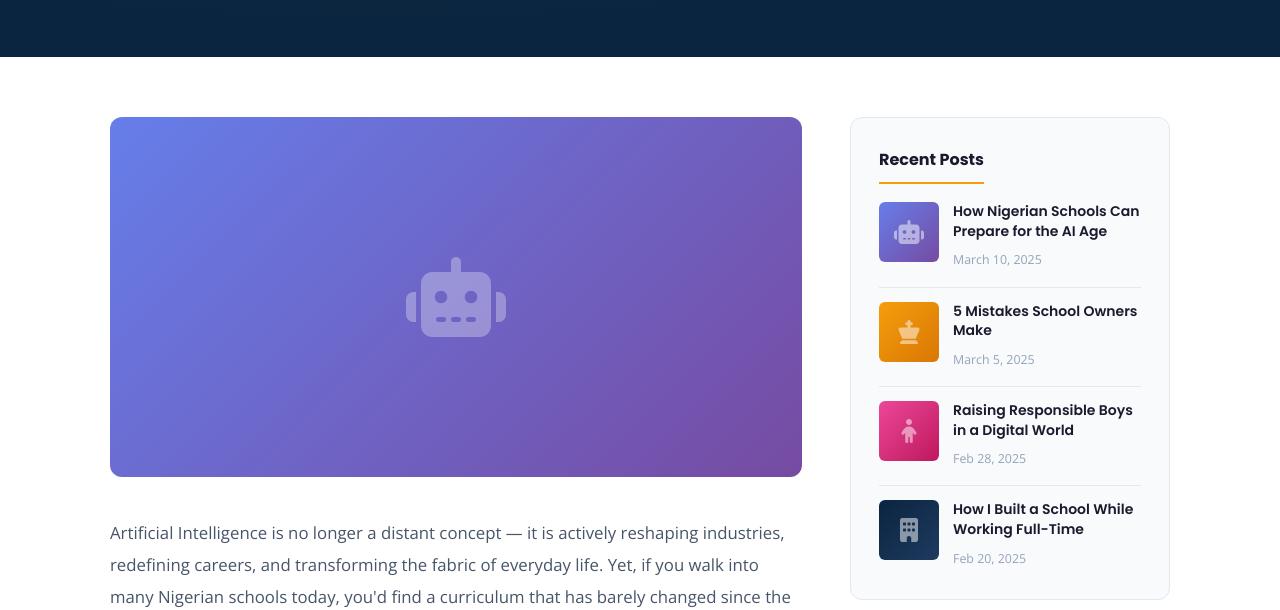
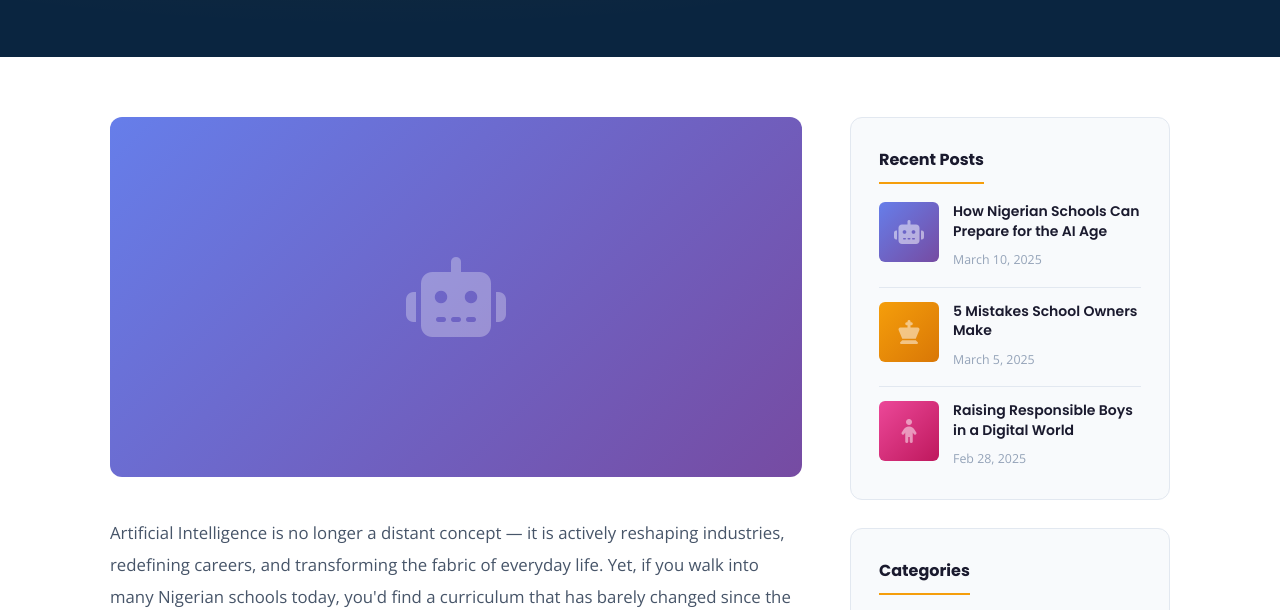
Before and after one commit to adeyanjuchaamp-wq/LiB, a plain HTML site: page post.html in a window 1280 px wide. Shown: the part 342-952 px from the top of the page. Drawn offline with nearby package versions, Linux system fonts and the light colour scheme.

Commit message:
Update post.html

```diff
--- a/post.html
+++ b/post.html
@@ -149,15 +149,6 @@
               <span>Feb 28, 2025</span>
             </div>
           </div>
-          <div class="recent-post-item">
-            <a href="post.html?id=4" class="recent-post-thumb placeholder-leadership2" style="background:linear-gradient(135deg,#0A2540,#1e3a5f);">
-              <i class="fas fa-building"></i>
-            </a>
-            <div>
-              <a href="post.html?id=4"><h5>How I Built a School While Working Full-Time</h5></a>
-              <span>Feb 20, 2025</span>
-            </div>
-          </div>
         </div>
 
         <!-- Categories -->
```
